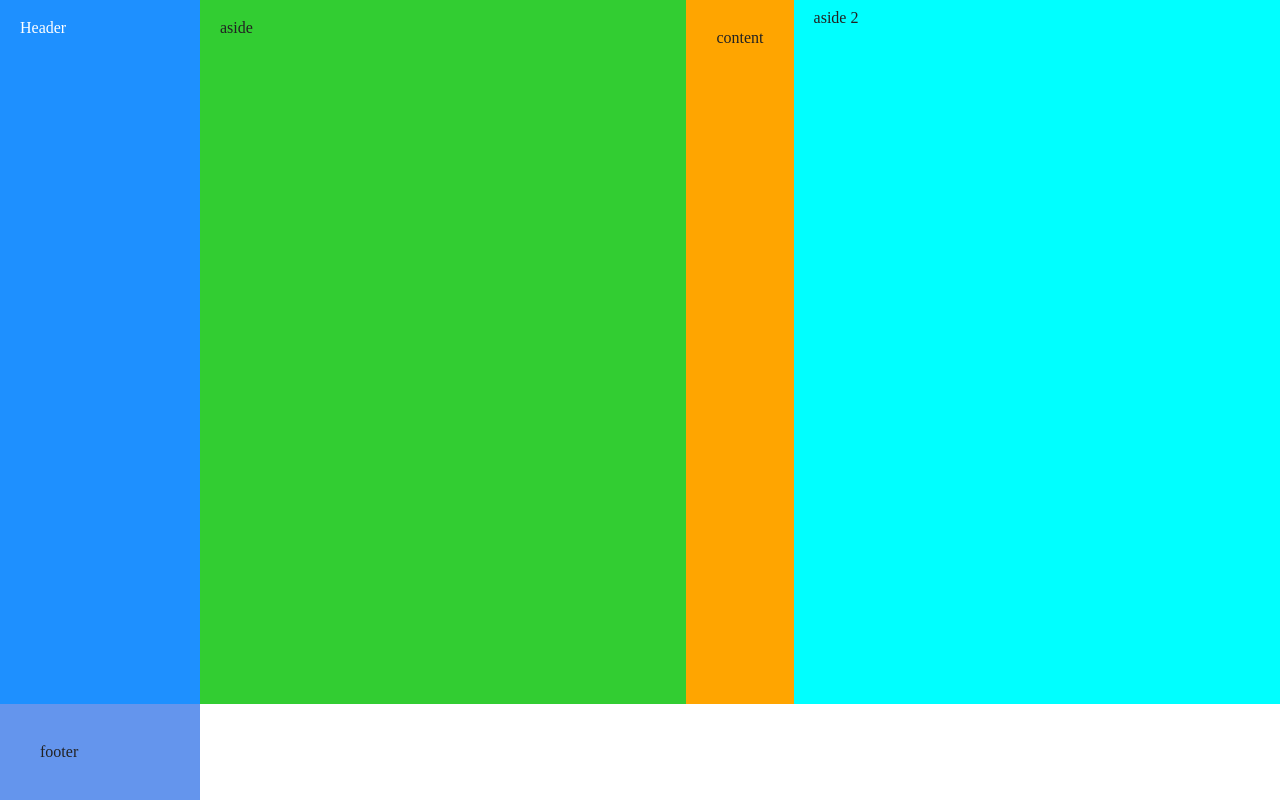
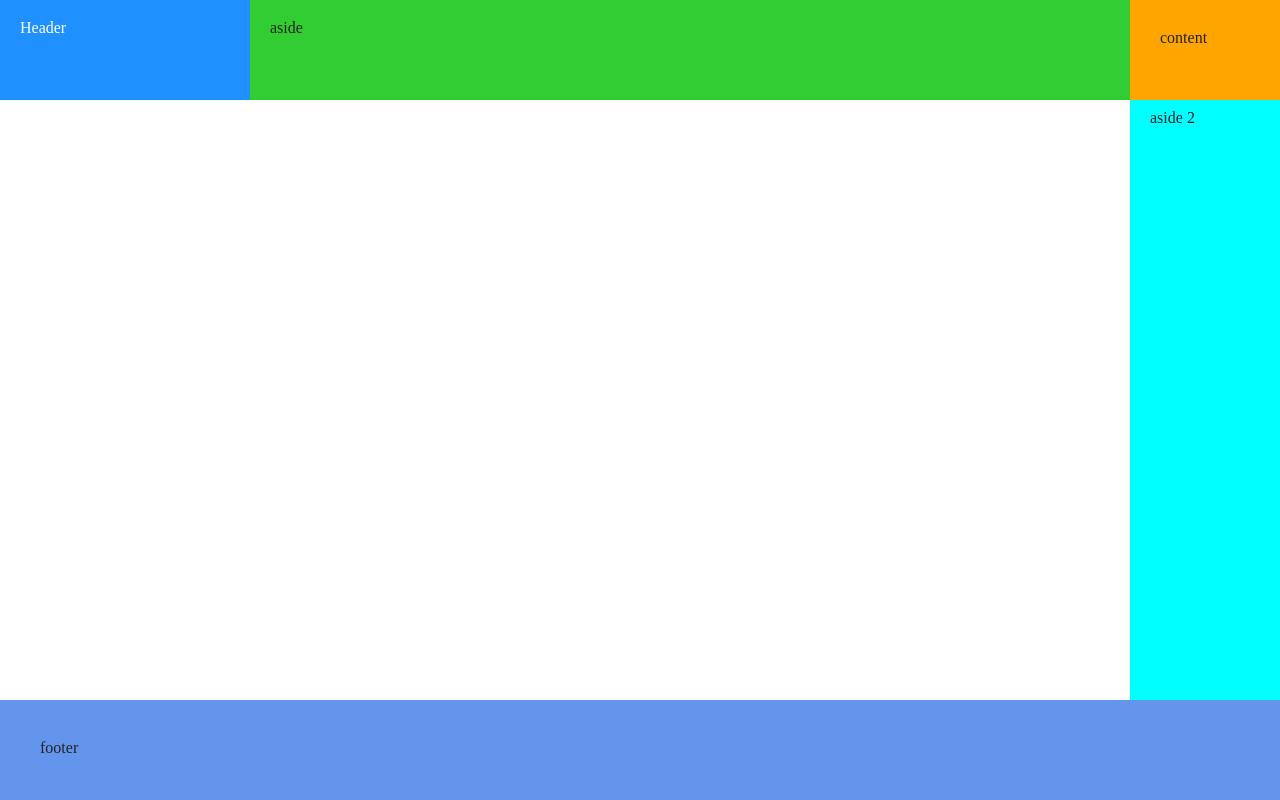
Before and after one commit to fc-fullstack-courses/fd-2023-1-html-css, a plain HTML site: page index.html in a window 1280 px wide. Drawn offline with Linux system fonts and the light colour scheme.

Commit message:
Add elements positioning example

```diff
--- a/assets/css/grid.css
+++ b/assets/css/grid.css
@@ -2,9 +2,9 @@
   display: grid;
   min-height: 100vh;
   /* указание количества колонок */
-  grid-template-columns: 200px 1fr auto 1fr;
+  grid-template-columns: 250px 1fr 150px;
   /* указать количество строк */
-  grid-template-rows: 1fr auto;
+  grid-template-rows: 100px 1fr 100px;
 }
 
 .header {
@@ -26,9 +26,19 @@
 .right-aside {
   background-color: aqua;
   padding: 10px 20px;
+  grid-column-start: 3;
+  grid-column-end: 4;
+  grid-row-start: 2;
+  grid-row-end: 3;
 }
 
 .footer {
   background-color: cornflowerblue;
   padding: 40px;
+  /* указание занимаемых колонок  */
+  grid-column-start: 1;
+  grid-column-end: 4;
+  /* указания занимааемых строк */
+  grid-row-start: 3;
+  grid-row-end: 4;
 }
```
